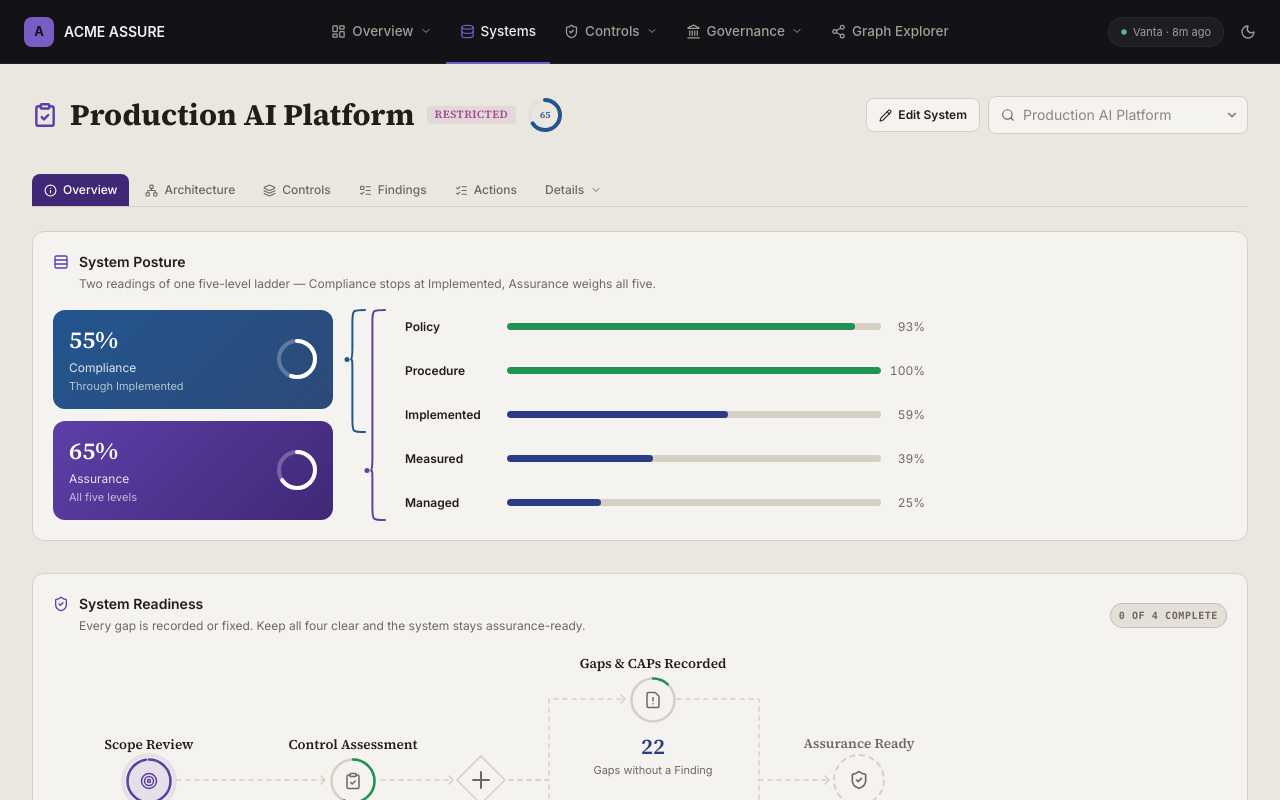
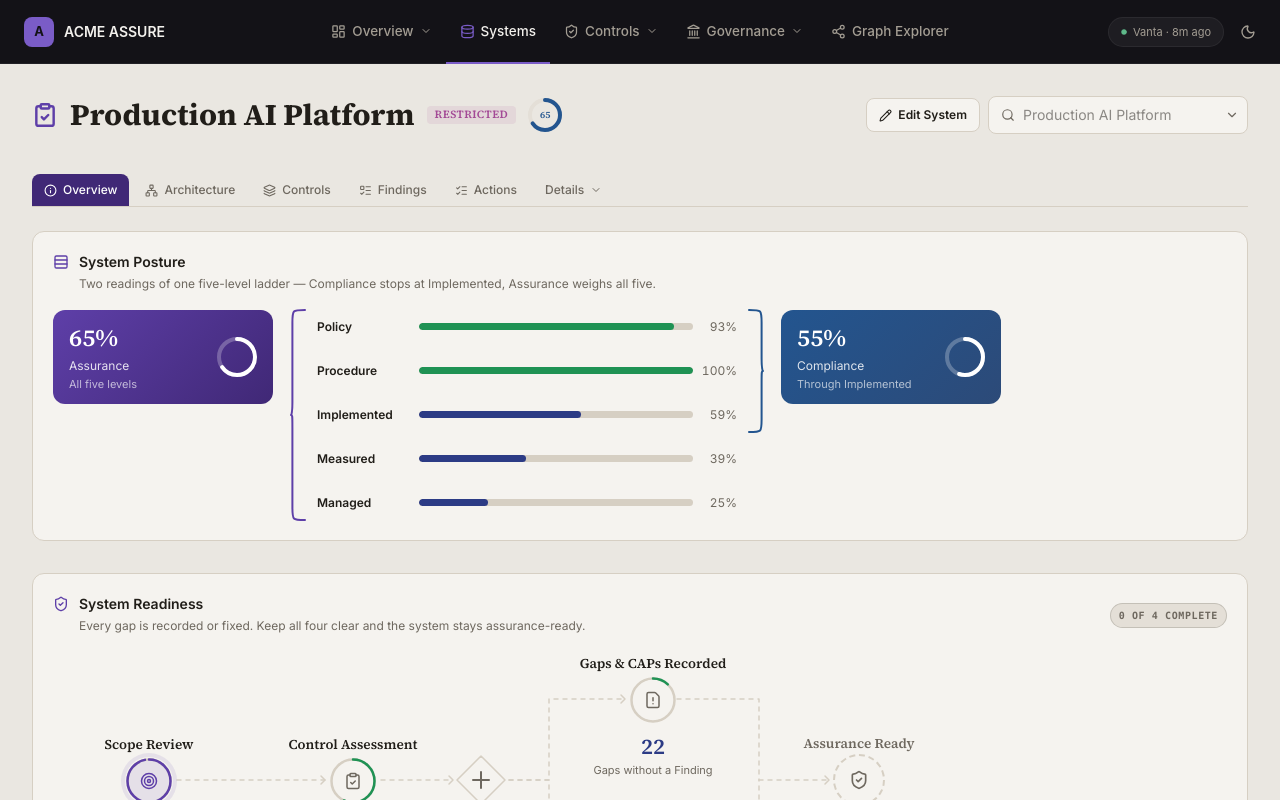
Before and after one commit to jklepp/grc, a React (Vite) app: page /#/systems/SYS-003 in a window 1280 px wide. Both pictures are taken after a click on the button "Single sign-on". Shown: the top 800 px of the page. Built offline with nearby package versions, Linux system fonts and the light colour scheme.

Commit message:
System Updates

```diff
--- a/src/components/AddSystemWizard.tsx
+++ b/src/components/AddSystemWizard.tsx
@@ -16,11 +16,12 @@ import {
   ORGS, VENDORS, PROVIDER_CERTIFICATIONS, HOSTING_TYPES, INHERITED_DOMAINS,
   AVAILABILITY_TIERS, DATA_SUBJECT_TYPES, ASSET_TYPE_CATEGORIES, ASSET_TYPES,
   DATA_ROLE_META, getAllDataTypes, CLOUD_REGIONS, RETENTION_OPTIONS, RESIDENCY_OPTIONS,
-  SYSTEM_REGULATORY_CONTEXTS, IDENTITY_TYPES, NETWORK_EXPOSURES,
+  IDENTITY_TYPES, NETWORK_EXPOSURES,
   IMPACT_LEVELS, IMPACT_LEVEL_LABELS, SECURITY_OBJECTIVES, SECURITY_OBJECTIVE_LABELS,
   defaultSecurityCategory, overallImpactLevel,
   getLiveEngine, baseFacts, commitRuntimeFacts,
 } from "../engine";
+import { FRAMEWORKS } from "../graph/nodes/controls";
 import type { Engine } from "../engine";
 import { buildLiveEngine } from "../engine/liveGraph";
 import type { RuntimeFacts } from "../engine/liveGraph";
@@ -33,7 +34,7 @@ import type { AssetDataType, DataRole } from "../graph/edges/assetDataTypes";
 import { DATA_ROLES } from "../graph/edges/assetDataTypes";
 import type { IdentityType } from "../graph/nodes/identity";
 import type {
-  AvailabilityTier, DataSubjectType, HostingType, NetworkExposure, SecurityCategory, SecurityObjective, System, SystemRegulatoryContext,
+  AvailabilityTier, DataSubjectType, HostingType, NetworkExposure, SecurityCategory, SecurityObjective, System,
 } from "../graph/nodes/systems";
 import type { ClassificationTier } from "../graph/nodes/taxonomy";
 import type { AssessmentScope } from "../graph/nodes/assessmentScope";
@@ -374,7 +375,7 @@ export default function AddSystemWizard({ open, onClose, onCreated, editingSyste
   const [internetFacing, setInternetFacing] = useState(false);
   const [usesAI, setUsesAI] = useState(false);
   const [autonomousActions, setAutonomousActions] = useState(false);
-  const [regulatoryContext, setRegulatoryContext] = useState<SystemRegulatoryContext[]>([]);
+  const [standards, setStandards] = useState<string[]>([]);
   const [identityTypes, setIdentityTypes] = useState<IdentityType[]>([]);
   const [networkExposure, setNetworkExposure] = useState<NetworkExposure[]>([]);
   const [hasThirdPartyIntegration, setHasThirdPartyIntegration] = useState(false);
@@ -462,7 +463,7 @@ export default function AddSystemWizard({ open, onClose, onCreated, editingSyste
     setInternetFacing(source.internetFacing);
     setUsesAI(source.aiUsage.usesAI);
     setAutonomousActions(source.aiUsage.autonomousActions);
-    setRegulatoryContext([...source.regulatoryContext]);
+    setStandards([...source.standards]);
     setIdentityTypes([...source.onboardingProfile.identityTypes]);
     setNetworkExposure([...source.onboardingProfile.networkExposure]);
     setHasThirdPartyIntegration(source.onboardingProfile.hasThirdPartyIntegration);
@@ -573,7 +574,7 @@ export default function AddSystemWizard({ open, onClose, onCreated, editingSyste
     setAvailabilityTier(AVAILABILITY_TIERS[1]); setSecurityCategory(defaultSecurityCategory()); setUserCount(0); setRegions([]); setSubjects([]);
     setApproxRecords(0); setRetention(RETENTION_OPTIONS[0]); setResidency(RESIDENCY_OPTIONS[0]);
     setSystemDataTypeIds([]); setDataSearch(""); setInternetFacing(false);
-    setUsesAI(false); setAutonomousActions(false); setRegulatoryContext([]);
+    setUsesAI(false); setAutonomousActions(false); setStandards([]);
     setIdentityTypes([]); setNetworkExposure([]); setHasThirdPartyIntegration(false); setSdlcApplicable(false);
     setOwnerOrgId(ORGS[0]?.id ?? ""); setAssessor(""); setAssessmentTarget(defaultAssessmentTarget());
     setAssets([blankAsset(0)]); setActorDrafts([]); setFlowDrafts([]); setAgentDrafts([]); setDryRun(null);
@@ -740,7 +741,7 @@ export default function AddSystemWizard({ open, onClose, onCreated, editingSyste
       hostingType,
       provider,
       standards: [...new Set([
-        ...(sourceSystem?.standards ?? []),
+        ...standards,
         ...PROVIDER_CERTIFICATIONS.filter((c) => c.provider === provider).map((c) => c.standard),
       ])],
       mission: mission.trim(),
@@ -763,7 +764,11 @@ export default function AddSystemWizard({ open, onClose, onCreated, editingSyste
         residency: residency ? [residency] : [],
       },
       aiUsage: { usesAI, autonomousActions: usesAI && autonomousActions },
-      regulatoryContext,
+      // Not asked in this wizard — see the Applicable Frameworks field below,
+      // which replaced it. Carried forward untouched on an edit/clone rather
+      // than dropped, so a system already tagged sox/ai-regulated/etc. doesn't
+      // lose that tag the next time someone edits it here.
+      regulatoryContext: sourceSystem?.regulatoryContext ?? [],
       onboardingProfile: { identityTypes, networkExposure, hasThirdPartyIntegration, sdlcApplicable },
     };
 
@@ -1338,7 +1343,7 @@ export default function AddSystemWizard({ open, onClose, onCreated, editingSyste
                     </FieldGrid>
                   </Section>
 
-                  <Section icon={SlidersHorizontal} title="Operational characteristics" description="These choices add targeted vendor, development, AI, and regulatory requirements.">
+                  <Section icon={SlidersHorizontal} title="Operational characteristics" description="These choices add targeted vendor, development, and AI requirements.">
                     <div className="grid gap-3 grid-cols-1 md:grid-cols-3">
                       <ToggleCard
                         checked={hasThirdPartyIntegration}
@@ -1363,15 +1368,15 @@ export default function AddSystemWizard({ open, onClose, onCreated, editingSyste
                         )}
                       </ToggleCard>
                     </div>
-                    <Field label="Regulatory context" note="Business obligations that apply beyond the data profile captured on the next step.">
+                    <Field label="Applicable frameworks" note="Which frameworks this system is assessed against. Drives framework readiness and report generation on the system screen.">
                       <div className="flex flex-wrap gap-2">
-                        {SYSTEM_REGULATORY_CONTEXTS.map((r) => (
+                        {FRAMEWORKS.map((f) => (
                           <ChoiceChip
-                            key={r}
-                            selected={regulatoryContext.includes(r)}
-                            onClick={() => setRegulatoryContext((prev) => (prev.includes(r) ? prev.filter((x) => x !== r) : [...prev, r]))}
+                            key={f}
+                            selected={standards.includes(f)}
+                            onClick={() => setStandards((prev) => (prev.includes(f) ? prev.filter((x) => x !== f) : [...prev, f]))}
                           >
-                            {r.replace(/-/g, " ")}
+                            {f}
                           </ChoiceChip>
                         ))}
                       </div>
--- a/src/engine/review.ts
+++ b/src/engine/review.ts
@@ -163,6 +163,14 @@ export interface FrameworkReadiness {
 // lane 3's count so a surface can name them, not just tally them.
 export interface FormalAssessmentStatus {
   scopeDecided: boolean;
+  // The population behind scopeDecided: every out-of-scope exclusion, external
+  // inheritance claim, and internal inheritance claim a human has to confirm or
+  // reject. Kept separate from applicability's pendingControls, which is only
+  // the narrower set a deterministic rule could not resolve on its own — a
+  // runtime-created system can clear that set with nothing decided, because
+  // every inheritance wave still starts unconfirmed (see isRuntimeCreatedSystem).
+  scopeRemainingCount: number;
+  scopeTotalCount: number;
   controlsAssessed: boolean;
   gapsRecorded: boolean;
   gapControlsMissingFinding: Array<{ controlId: ControlId; control: Control }>;
@@ -543,7 +551,6 @@ export function createReview(
   // the cockpit, or a second surface — without recomputing them.
   function formalAssessmentForSystem(systemId: SystemId): FormalAssessmentStatus {
     const matrix = compliance.systemControlMatrix(systemId);
-    const summary = compliance.controlApplicabilitySummary(systemId);
     const systemFindings = findings.findingsForSystem(systemId);
     const findingControlIds = new Set(systemFindings.map((f) => f.controlId));
 
@@ -551,12 +558,23 @@ export function createReview(
     const gapControls = matrix.filter((row) => (GAP_CONTROL_STATUSES as readonly string[]).includes(row.status));
     const gapControlsMissingFinding = gapControls.filter((row) => !findingControlIds.has(row.controlId));
 
-    const scopeDecided = summary.pending === 0;
+    // Scope is decided once a human has confirmed or rejected every
+    // out-of-scope exclusion and inheritance claim Scope Review presents —
+    // the same three waves auditReadinessForSystem's scopeConfirmed checks,
+    // not applicability's narrower pendingControls (a rule-ambiguity count
+    // that a fresh runtime system can already read as zero).
+    const walk = wavesForSystem(systemId);
+    const scopeWaves = [walk.waves["not-applicable"], walk.waves["vendor-inherited"], walk.waves.enterprise];
+    const scopeRemainingCount = scopeWaves.reduce((sum, w) => sum + w.remaining.length, 0);
+    const scopeTotalCount = scopeWaves.reduce((sum, w) => sum + w.total, 0);
+    const scopeDecided = scopeRemainingCount === 0;
     const controlsAssessed = matrix.every((row) => row.status !== "unassessed");
     const gapsRecorded = gapControlsMissingFinding.length === 0;
 
     return {
       scopeDecided,
+      scopeRemainingCount,
+      scopeTotalCount,
       controlsAssessed,
       gapsRecorded,
       gapControlsMissingFinding,
--- a/src/pages/SystemWorkspace/SystemOverview.tsx
+++ b/src/pages/SystemWorkspace/SystemOverview.tsx
@@ -9,7 +9,7 @@ import { Panel } from "./shared/Panel";
 import { ASSESSMENT_SELECTION, DEFAULT_SELECTION } from "./SystemControls";
 import type { ControlSelection } from "./SystemControls";
 import type {
-  ApplicabilitySummary, CockpitSummary, ControlMatrixRow, ExposurePosture, WorkspaceDataType, WorkspaceSystem,
+  CockpitSummary, ControlMatrixRow, ExposurePosture, WorkspaceDataType, WorkspaceSystem,
 } from "./types";
 import type { SystemWorkspaceTab } from "./tabs";
 import type { FormalAssessmentStatus, ReviewWave } from "../../engine/review";
@@ -19,7 +19,6 @@ interface SystemOverviewProps {
   cockpit: CockpitSummary;
   compliance: number | null;
   statusCounts: Record<ControlMatrixRow["status"], number>;
-  applicabilitySummary: ApplicabilitySummary;
   exposure: ExposurePosture;
   dataTypes: WorkspaceDataType[];
   onNavigate: (tab: SystemWorkspaceTab) => void;
@@ -32,7 +31,7 @@ interface SystemOverviewProps {
 
 export function SystemOverview(props: SystemOverviewProps) {
   const {
-    system, cockpit, compliance, statusCounts, applicabilitySummary, exposure,
+    system, cockpit, compliance, statusCounts, exposure,
     dataTypes, onNavigate, onOpenScopeReview, onSelectControlsGroup, onStartAssessment, onGenerateIsoReport,
     formalAssessment,
   } = props;
@@ -56,7 +55,6 @@ export function SystemOverview(props: SystemOverviewProps) {
       <Panel>
         <AssessmentReadiness
           statusCounts={statusCounts}
-          applicabilitySummary={applicabilitySummary}
           formalAssessment={formalAssessment}
           onScopeClick={() => onOpenScopeReview("not-applicable")}
           onAssessClick={onStartAssessment ?? (() => onSelectControlsGroup(ASSESSMENT_SELECTION))}
--- a/src/pages/SystemWorkspace/SystemWorkspace.tsx
+++ b/src/pages/SystemWorkspace/SystemWorkspace.tsx
@@ -220,7 +220,7 @@ export default function SystemWorkspace({ systemId: controlledSystemId, onSelect
       {subTab === "overview" && (
         <SystemOverview
           system={system} cockpit={cockpit} compliance={posture.compliance}
-          statusCounts={statusCounts} applicabilitySummary={applicabilitySummary}
+          statusCounts={statusCounts}
           exposure={exposure}
           dataTypes={dataTypes} onNavigate={changeSubTab}
           onOpenScopeReview={openScopeReview} onSelectControlsGroup={openControlsGroup}
--- a/src/pages/SystemWorkspace/overview/PrismaLadder.tsx
+++ b/src/pages/SystemWorkspace/overview/PrismaLadder.tsx
@@ -24,19 +24,15 @@ const ROW_GAP = 10;
 const rowSpan = (n: number) => n * ROW_H + (n - 1) * ROW_GAP;
 const LADDER_H = rowSpan(PRISMA_LEVELS.length);
 const COMPLIANCE_H = rowSpan(3); // Policy through Implemented
-const TILE_GAP = 12;
-const TILE_H = (LADDER_H - TILE_GAP) / 2; // two tiles fill the ladder height exactly
-const COMPLIANCE_TIP = TILE_H / 2; // brace tips land on their tile's vertical center
-const ASSURANCE_TIP = TILE_H + TILE_GAP + TILE_H / 2;
 
 // A hero-style tile matching the app's existing gradient "Current Assurance"
 // card style — a fixed brand color per metric, not score-driven, so
 // Compliance and Assurance stay visually distinct from each other no matter
-// what the numbers do. Fills its flex track so the tile column can be pinned
-// to the ladder's height.
+// what the numbers do. Sized to its content and centered by its flex parent,
+// not stretched — each tile now sits alone against the span of rows it reads.
 function ScoreTile({ label, sub, value, pct, gradient }: { label: string; sub: string; value: ReactNode; pct: number | null; gradient: string }) {
   return (
-    <div className="rounded-xl px-4 py-3 flex-1 flex items-center justify-between gap-3" style={{ background: gradient }}>
+    <div className="rounded-xl px-4 py-3 w-full flex items-center justify-between gap-3" style={{ background: gradient }}>
       <div className="min-w-0">
         <div className="text-2xl font-semibold text-white" style={{ fontFamily: "'Source Serif 4', serif" }}>{value}</div>
         <div className="text-xs mt-1 text-white/85">{label}</div>
@@ -51,11 +47,12 @@ const ASSURANCE_GRADIENT = `linear-gradient(135deg, ${C.accent} 0%, ${C.accentSt
 const COMPLIANCE_GRADIENT = `linear-gradient(135deg, ${C.amber} 0%, #2C4A78 100%)`;
 
 // A real curly-brace path (flat back against the grouped rows, tip poking
-// left) ending in a small filled dot. The dot plus color-matching to the
-// tile does the tile↔brace linking — no leader line reaching across the
-// gap. `tipY` lets the tip sit off-center within the curve so it can land
-// level with its tile's center while the curve itself still spans the full
-// row range it's bracketing.
+// left). Color-matching to the tile does the tile↔brace linking. `tipY`
+// lets the tip sit off-center within the curve so it can land level with
+// the vertical center of the row range it's bracketing, independent of
+// where the tile itself sits. Wrap in `transform: scaleX(-1)` to flip it —
+// flat back on the left against the rows, tip poking right toward a tile
+// on the other side.
 function CurlyBrace({ height, width, color, strokeWidth = 2, tipY }: { height: number; width: number; color: string; strokeWidth?: number; tipY?: number }) {
   const tip = tipY ?? height / 2;
   const r = Math.min(width, tip, height - tip) * 0.9;
@@ -70,7 +67,6 @@ function CurlyBrace({ height, width, color, strokeWidth = 2, tipY }: { height: n
   `;
   return (
     <svg width={width} height={height} style={{ overflow: "visible" }}>
-      <circle cx={-4} cy={tip} r={2.5} fill={color} />
       <path d={d} fill="none" stroke={color} strokeWidth={strokeWidth} strokeLinecap="round" strokeLinejoin="round" />
     </svg>
   );
@@ -102,22 +98,17 @@ export function PrismaLadder({ system, compliance, assurance }: PrismaLadderProp
         description="Two readings of one five-level ladder — Compliance stops at Implemented, Assurance weighs all five."
       />
       <div className="flex gap-3 items-start">
-        <div className="w-[280px] shrink-0 flex flex-col" style={{ height: LADDER_H, gap: TILE_GAP }}>
-          <ScoreTile label="Compliance" sub="Through Implemented" value={compliance == null ? "—" : `${compliance}%`} pct={compliance} gradient={COMPLIANCE_GRADIENT} />
+        <div className="w-[220px] shrink-0 flex items-start justify-center" style={{ height: LADDER_H }}>
           <ScoreTile label="Assurance" sub="All five levels" value={assurance == null ? "—" : `${assurance}%`} pct={assurance} gradient={ASSURANCE_GRADIENT} />
         </div>
 
-        <div className="flex gap-4 items-stretch min-w-0 flex-1">
-          <div className="relative w-[44px] shrink-0" style={{ height: LADDER_H }}>
+        <div className="relative w-[20px] shrink-0" style={{ height: LADDER_H }}>
           <div className="absolute" style={{ left: 6, top: 0 }}>
-              <CurlyBrace height={COMPLIANCE_H} width={14} color={C.amber} tipY={COMPLIANCE_TIP} />
-            </div>
-            <div className="absolute" style={{ left: 26, top: 0 }}>
-              <CurlyBrace height={LADDER_H} width={14} color={C.accent} tipY={ASSURANCE_TIP} />
+            <CurlyBrace height={LADDER_H} width={14} color={C.accent} tipY={LADDER_H / 2} />
           </div>
         </div>
 
-          <div className="flex flex-col flex-1 min-w-0 max-w-[520px]" style={{ gap: ROW_GAP }}>
+        <div className="flex flex-col flex-1 min-w-0 max-w-[420px]" style={{ gap: ROW_GAP }}>
           {rows.map((row) => (
             <div key={row.level} className="flex items-center gap-2.5" style={{ height: ROW_H }}>
               <div className="w-[92px] shrink-0 text-xs font-semibold" style={{ color: C.ink }}>{row.level}</div>
@@ -125,6 +116,15 @@ export function PrismaLadder({ system, compliance, assurance }: PrismaLadderProp
             </div>
           ))}
         </div>
+
+        <div className="relative w-[20px] shrink-0" style={{ height: COMPLIANCE_H }}>
+          <div className="absolute" style={{ left: 0, top: 0, transform: "scaleX(-1)" }}>
+            <CurlyBrace height={COMPLIANCE_H} width={14} color={C.amber} tipY={COMPLIANCE_H / 2} />
+          </div>
+        </div>
+
+        <div className="w-[220px] shrink-0 flex items-start justify-center" style={{ height: COMPLIANCE_H }}>
+          <ScoreTile label="Compliance" sub="Through Implemented" value={compliance == null ? "—" : `${compliance}%`} pct={compliance} gradient={COMPLIANCE_GRADIENT} />
         </div>
       </div>
     </div>
```
Also changed, not shown: src/pages/SystemWorkspace/ControlAssessmentWalk.tsx (+9 -0 lines), src/pages/SystemWorkspace/ScopeReviewModal.tsx (+79 -14 lines), src/pages/SystemWorkspace/overview/AssessmentReadiness.tsx (+7 -7 lines), src/pages/SystemWorkspace/recordAssessment.tsx (+8 -0 lines), .claude/launch.json. Lines whose indentation alone changed are shown as unchanged.
